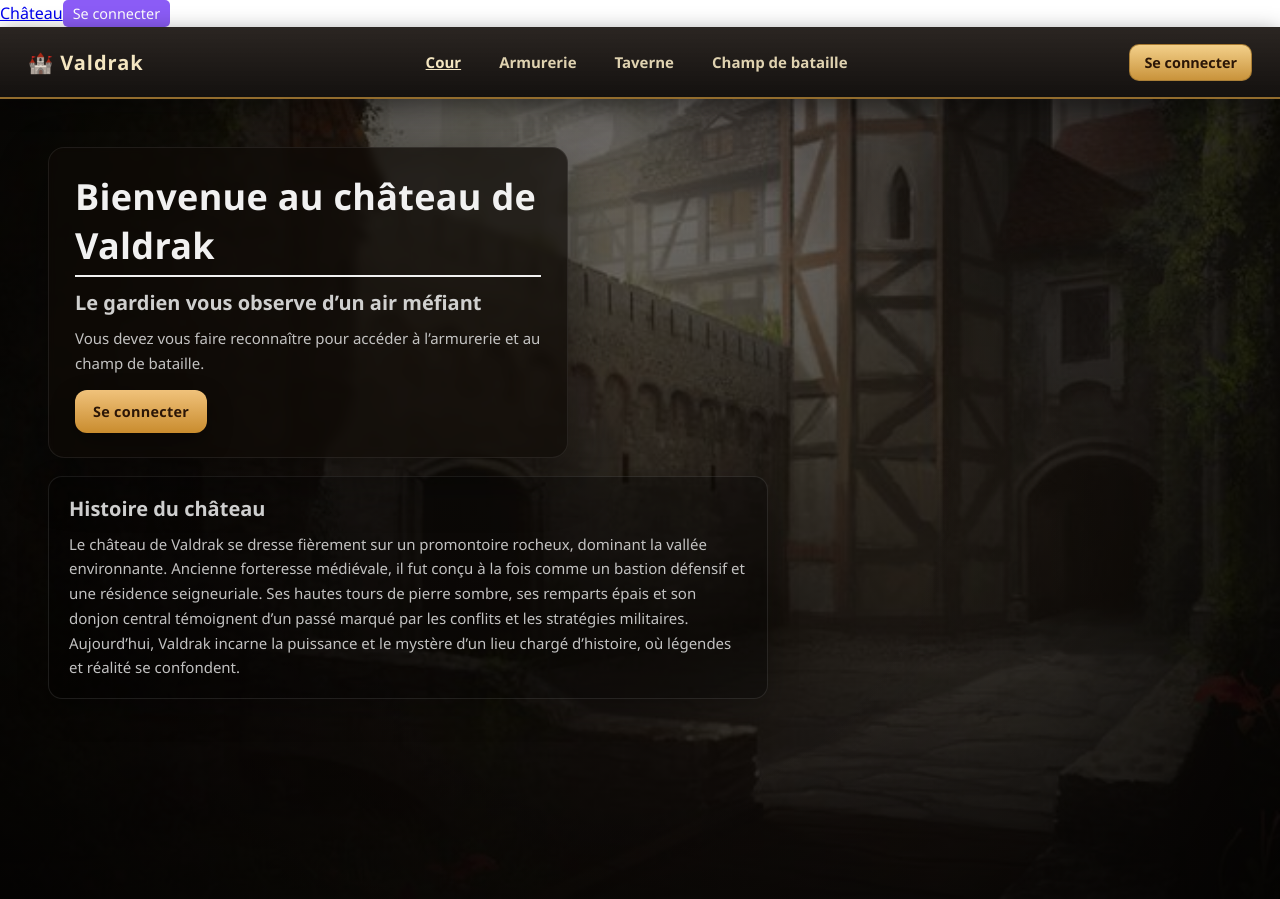
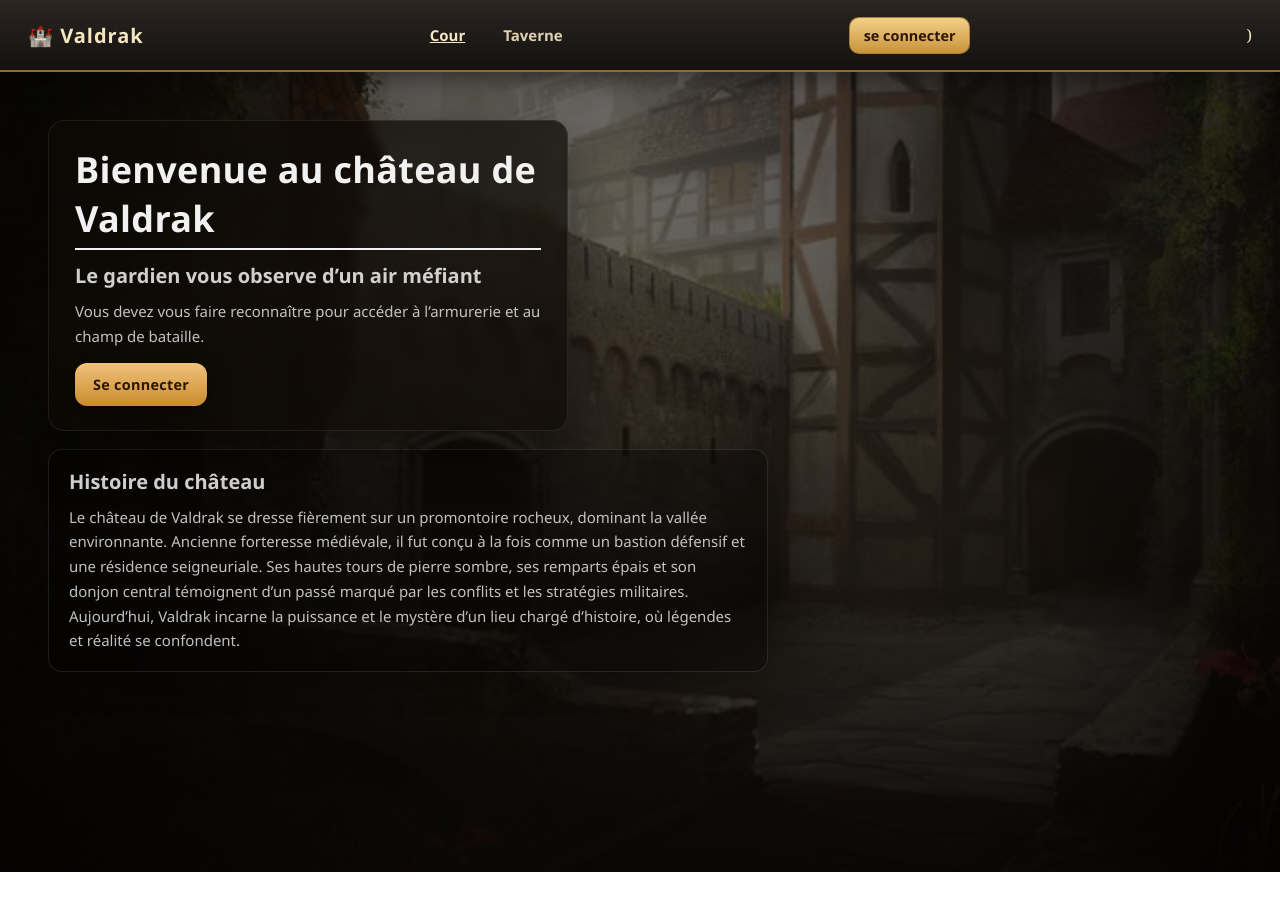
Before and after one commit to TheKings294/castel_armory, a React (Create React App) app in the folder front-armory/: page / in a window 1280 px wide. After the commit the page ends 872 px from the top, so only its background shows below. Built offline with nearby package versions, Linux system fonts and the light colour scheme.

Commit message:
fectcc 95%

```diff
--- a/front-armory/src/hook/a.jsx
+++ b/front-armory/src/hook/a.jsx
@@ -1,49 +1,60 @@
+// hook/useChevalierEquipements.js
 import { useEffect, useState } from "react";
 
-export function useChevalierEquipements(isConnected, chevalierId) {
+export function useChevalierEquipements(isConnected) {
+  const [chevalier, setChevalier] = useState(null);
   const [equipements, setEquipements] = useState([]);
   const [loading, setLoading] = useState(true);
   const [error, setError] = useState(null);
 
+  const estEquipe = equipements.length > 0;
+
   useEffect(() => {
-    if (!isConnected || !chevalierId) {
+    if (!isConnected) {
+      setChevalier(null);
+      setEquipements([]);
       setLoading(false);
-      setEquipements([]);
       return;
     }
 
-    const fetchEquipements = async () => {
+    const token = localStorage.getItem("token");
+    if (!token) {
+      setError("Vous devez être connecté");
+      setLoading(false);
+      return;
+    }
+
+    const fetchChevalier = async () => {
       setLoading(true);
-      setError(null);
       try {
-        const token = localStorage.getItem("token");
-        if (!token) throw new Error("Utilisateur non authentifié");
+        // Récupération du chevalier
+        const userRes = await fetch("http://localhost:9999/api/auth/me", {
+          headers: { Authorization: `Bearer ${token}` },
+        });
+        if (!userRes.ok)
+          throw new Error("Impossible de récupérer l'utilisateur");
 
-        const res = await fetch(
-          `http://localhost:9999/api/equipment/${chevalierId}`,
-          {
-            headers: {
-              Authorization: `Bearer ${token}`,
-            },
-          },
+        const userData = await userRes.json();
+        setChevalier({ id: userData.id, prenom: userData.firstName });
+
+        const equipRes = await fetch(
+          `http://localhost:9999/api/knights/${userData.id}/equipment`,
+          { headers: { Authorization: `Bearer ${token}` } },
         );
+        if (!equipRes.ok)
+          throw new Error("Impossible de récupérer les équipements");
 
-        if (!res.ok) throw new Error("Impossible de récupérer les équipements");
-
-        const data = await res.json();
-        setEquipements(data);
+        const chevalierEquip = await equipRes.json();
+        setEquipements(chevalierEquip.equipment || []);
       } catch (err) {
         setError(err.message);
-        setEquipements([]);
       } finally {
         setLoading(false);
       }
     };
 
-    fetchEquipements();
-  }, [isConnected, chevalierId]);
+    fetchChevalier();
+  }, [isConnected]);
 
-  const estEquipe = equipements.length > 0;
-
-  return { equipements, estEquipe, loading, error };
+  return { chevalier, equipements, estEquipe, loading, error };
 }
--- a/front-armory/src/index.js
+++ b/front-armory/src/index.js
@@ -2,26 +2,22 @@ import { useState } from "react";
 import ReactDOM from "react-dom/client";
 import { BrowserRouter, Navigate, Route, Routes } from "react-router-dom";
 import { useChevalierEquipements } from "./hook/a";
-import Header from "./template/static/header";
+import Header from "./template/components/Header";
 import Armurie from "./template/templates/armurie";
 import ChampdeBataille from "./template/templates/ChampDeBataille";
 import CourDuChateau from "./template/templates/CourDuChateau";
 import Tavern from "./template/templates/taverne";
 
 function App() {
-  const [chevalier, setChevalier] = useState(null);
   const [isConnected, setIsConnected] = useState(
     !!localStorage.getItem("token"),
   );
 
-  const {
-    equipements,
-    estEquipe,
-    loading: equipLoading,
-    error,
-  } = useChevalierEquipements(isConnected);
+  // Hook pour récupérer le chevalier et ses équipements
+  const { chevalier, equipements, estEquipe, loading, error } =
+    useChevalierEquipements(isConnected);
 
-  if (equipLoading) return <p>Chargement des équipements...</p>;
+  if (loading) return <p>Chargement des équipements...</p>;
   if (error) return <p>Erreur : {error}</p>;
 
   return (
@@ -48,9 +44,7 @@ function App() {
         <Route
           path="/Combat"
           element={
-            equipLoading ? (
-              <p>Chargement des équipements...</p>
-            ) : estEquipe ? (
+            isConnected && estEquipe ? (
               <ChampdeBataille />
             ) : (
               <Navigate to="/Armurie" />
--- a/front-armory/src/template/components/Header.jsx
+++ b/front-armory/src/template/components/Header.jsx
@@ -1,6 +1,18 @@
+import { useState } from "react";
+import { Link } from "react-router-dom";
 import "../css/header.css";
 
-export default function Header({ onLoginClick, active = "cour", onNavigate }) {
+import LoginModal from "../login";
+
+export default function Header({
+  isConnected,
+  onLoginClick,
+  active = "cour",
+  onNavigate,
+  setIsConnected,
+}) {
+  const [loginOpen, setLoginOpen] = useState(false);
+
   return (
     <header className="app-header">
       <div className="header-left">
@@ -8,37 +20,64 @@ export default function Header({ onLoginClick, active = "cour", onNavigate }) {
       </div>
 
       <nav className="header-nav">
+        <Link to="/">
           <button
             className={`nav-link ${active === "cour" ? "active" : ""}`}
             onClick={() => onNavigate?.("cour")}
           >
             Cour
           </button>
+        </Link>
+        <Link to="/Taverne">
+          <button
+            className={`nav-link ${active === "taverne" ? "active" : ""}`}
+            onClick={() => onNavigate?.("taverne")}
+          >
+            Taverne
+          </button>
+        </Link>
+
+        {isConnected && (
+          <>
+            <Link to="/armurie">
               <button
                 className={`nav-link ${active === "armurerie" ? "active" : ""}`}
                 onClick={() => onNavigate?.("armurerie")}
               >
                 Armurerie
               </button>
-                <button
-                    className={`nav-link ${active === "taverne" ? "active" : ""}`}
-                    onClick={() => onNavigate?.("taverne")}
-                >
-                    Taverne
-                </button>
+            </Link>
+            <Link to="/Combat">
               <button
                 className={`nav-link ${active === "battle" ? "active" : ""}`}
                 onClick={() => onNavigate?.("battle")}
               >
                 Champ de bataille
               </button>
+            </Link>
+          </>
+        )}
       </nav>
 
+      {!isConnected && (
+        <>
           <div className="header-right">
-                <button className="login-btn" onClick={onLoginClick}>
-                    Se connecter
+            <button className="login-btn" onClick={() => setLoginOpen(true)}>
+              se connecter
             </button>
+
+            <LoginModal
+              open={loginOpen}
+              onClose={() => setLoginOpen(false)}
+              onSubmit={() => {
+                setIsConnected(true);
+                setLoginOpen(false);
+              }}
+            />
           </div>
+          )
+        </>
+      )}
     </header>
   );
 }
--- a/front-armory/src/template/static/header.jsx
+++ b/front-armory/src/template/static/header.jsx
@@ -1,27 +1,13 @@
 import { useState } from "react";
 import { Link } from "react-router-dom";
 
-import LoginModal from "../login";
-function Header({ isConnected, setIsConnected, chevalier }) {
-  const [loginOpen, setLoginOpen] = useState(false);
-
+function Header({ isConnected, chevalier }) {
   return (
     <header>
       <nav>
-        <Link to="/">Château</Link>
+       Château</Link>
 
-        {!isConnected && (
-          <button onClick={() => setLoginOpen(true)}>Se connecter</button>
-        )}
-
-        <LoginModal
-          open={loginOpen}
-          onClose={() => setLoginOpen(false)}
-          onSubmit={() => {
-            setIsConnected(true);
-            setLoginOpen(false);
-          }}
-        />
+        <button>Se connecter</button>
 
         {isConnected && (
           <>
--- a/front-armory/src/template/templates/CourDuChateau.jsx
+++ b/front-armory/src/template/templates/CourDuChateau.jsx
@@ -1,6 +1,6 @@
 import { useEffect, useState } from "react";
+
 import "../css/cour.css";
-import Header from "../components/Header";
 
 function CourDuChateau({ onOpenLogin }) {
   const [chevalier, setChevalier] = useState({
@@ -38,11 +38,8 @@ function CourDuChateau({ onOpenLogin }) {
     fetchData();
   }, [token]);
 
-
   return (
     <>
-            <Header onLoginClick={onOpenLogin} />
-
       <main className="cour">
         <div className="cour-content">
           <div className="cour-panel">
@@ -52,8 +49,8 @@ function CourDuChateau({ onOpenLogin }) {
               <>
                 <h2>Le gardien vous observe d’un air méfiant</h2>
                 <p>
-                                    Vous devez vous faire reconnaître pour accéder à l’armurerie et
-                                    au champ de bataille.
+                  Vous devez vous faire reconnaître pour accéder à l’armurerie
+                  et au champ de bataille.
                 </p>
 
                 <button className="btn btn-primary" onClick={onOpenLogin}>
@@ -63,21 +60,6 @@ function CourDuChateau({ onOpenLogin }) {
             ) : (
               <>
                 <h2>Bienvenue, chevalier {chevalier.nom}</h2>
-
-                                {!estEquipe ? (
-                                    <p>
-                                        Vous n’êtes pas encore équipé. Retournez à l’armurerie avant
-                                        d’aller au combat.
-                                    </p>
-                                ) : (
-                                    <>
-                                        <p>Vous êtes équipé et prêt à combattre.</p>
-                                        <p>
-                                            Équipements actuels :{" "}
-                                            <strong>{chevalier.equipements.join(", ")}</strong>
-                                        </p>
-                                    </>
-                                )}
               </>
             )}
           </div>
@@ -85,21 +67,20 @@ function CourDuChateau({ onOpenLogin }) {
           <section className="cour-card">
             <h2>Histoire du château</h2>
             <p>
-                            Le château de Valdrak se dresse fièrement sur un promontoire rocheux,
-                            dominant la vallée environnante. Ancienne forteresse médiévale, il
-                            fut conçu à la fois comme un bastion défensif et une résidence
-                            seigneuriale. Ses hautes tours de pierre sombre, ses remparts épais
-                            et son donjon central témoignent d’un passé marqué par les conflits
-                            et les stratégies militaires. Aujourd’hui, Valdrak incarne la
-                            puissance et le mystère d’un lieu chargé d’histoire, où légendes et
-                            réalité se confondent.
+              Le château de Valdrak se dresse fièrement sur un promontoire
+              rocheux, dominant la vallée environnante. Ancienne forteresse
+              médiévale, il fut conçu à la fois comme un bastion défensif et une
+              résidence seigneuriale. Ses hautes tours de pierre sombre, ses
+              remparts épais et son donjon central témoignent d’un passé marqué
+              par les conflits et les stratégies militaires. Aujourd’hui,
+              Valdrak incarne la puissance et le mystère d’un lieu chargé
+              d’histoire, où légendes et réalité se confondent.
             </p>
           </section>
         </div>
       </main>
     </>
   );
-
 }
 
 export default CourDuChateau;
```
Also changed, not shown: front-armory/src/template/templates/ChampDeBataille.jsx (+1 -19 lines). Lines whose indentation alone changed are shown as unchanged.
